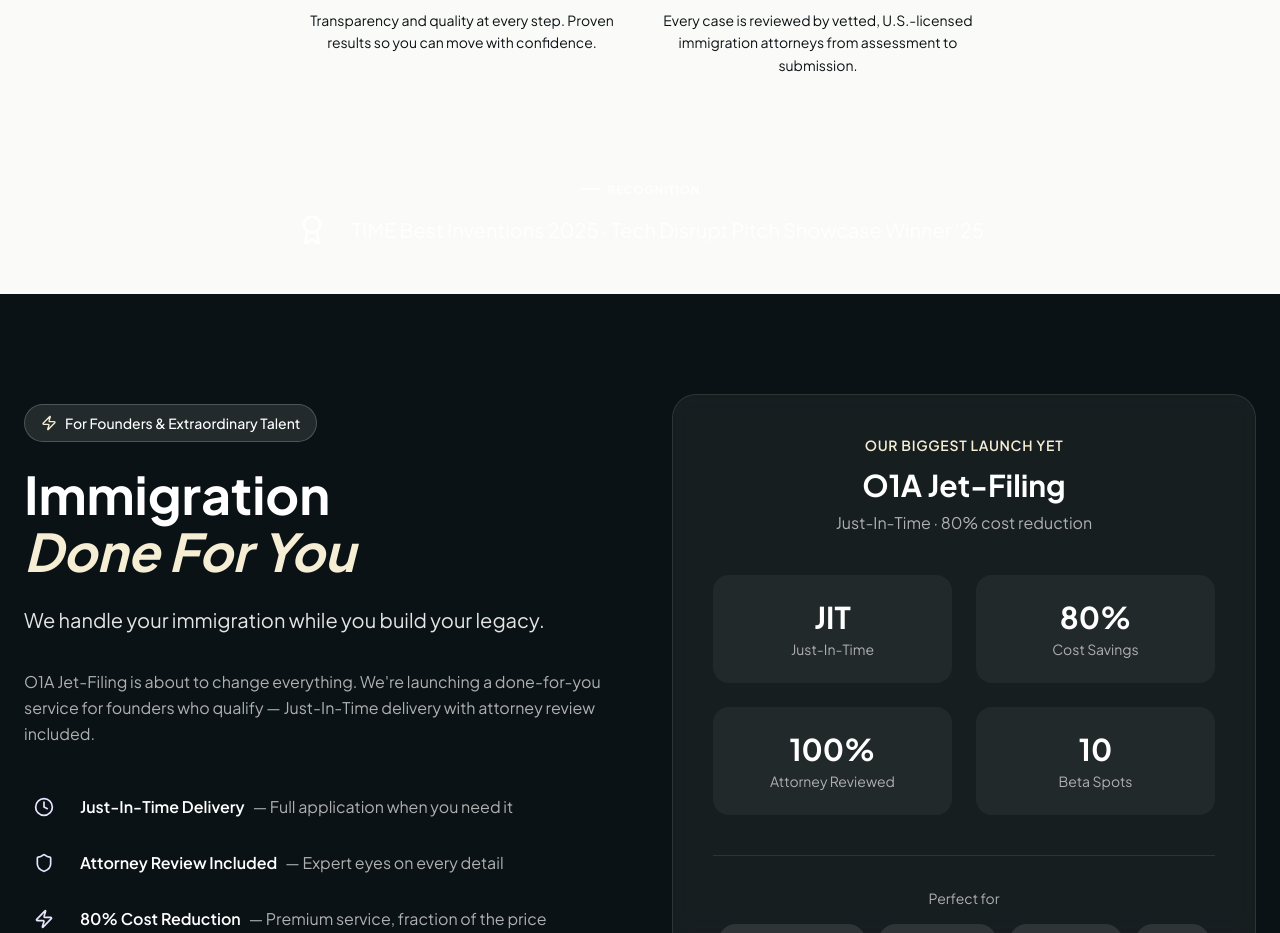
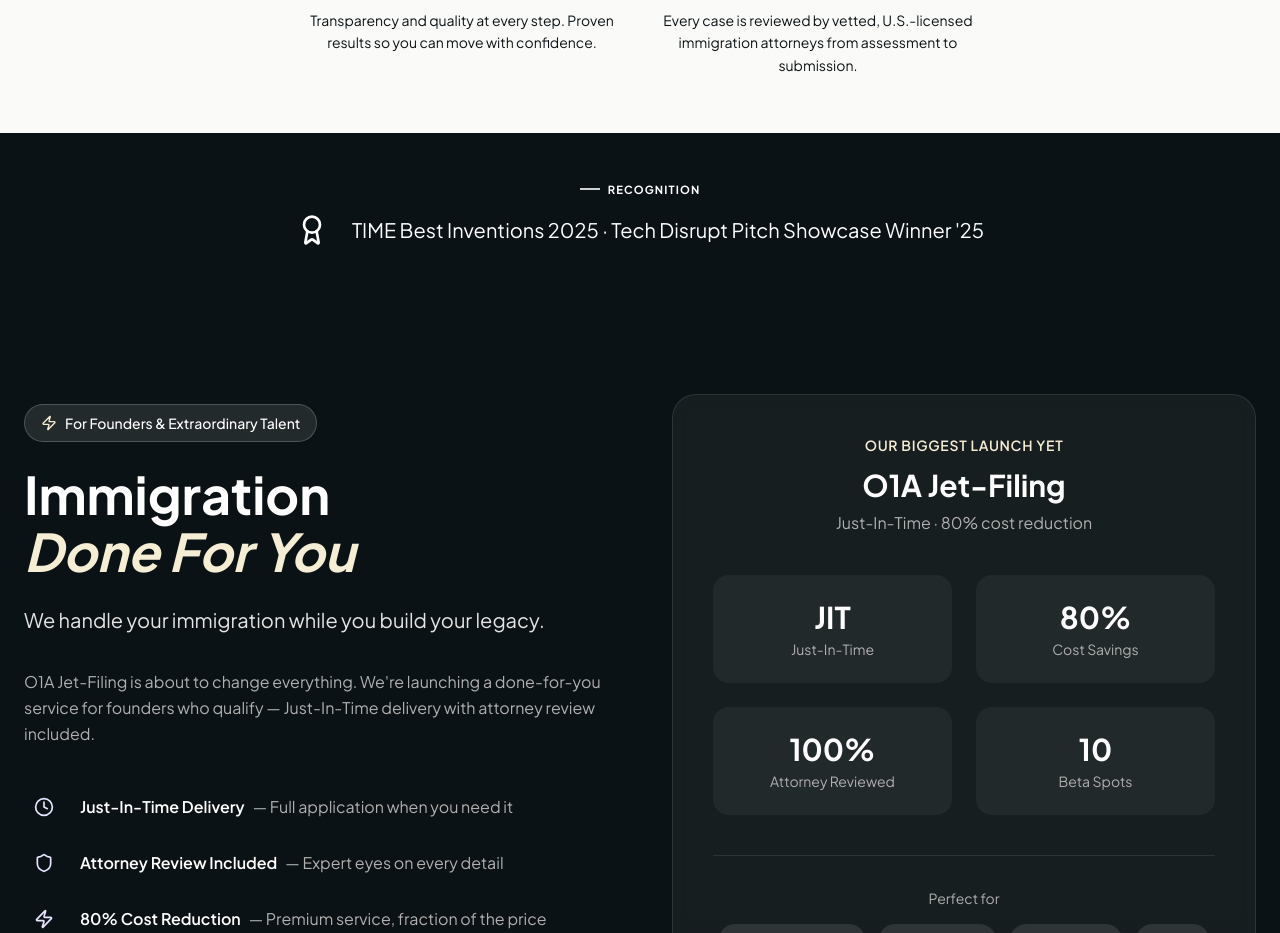
Before and after one commit to bisimusic/JustiGuideAI, a Next.js app: page / in a window 1280 px wide. Shown: the part 1984-2917 px from the top of the page. Built offline with nearby package versions, Linux system fonts and the light colour scheme.

Commit message:
Landing: Recognition bg match JIT (#0B1215); hero CTA hover bg #0B1215; achievements text forced white
Co-authored-by: Cursor <cursoragent@cursor.com>

```diff
--- a/app/page.tsx
+++ b/app/page.tsx
@@ -137,7 +137,7 @@ export default function LandingPage() {
                 Stop wondering. Start moving. JustiGuide&apos;s AI analyzes your profile against thousands of successful cases and pairs you with the right attorney.
               </p>
               <div className="flex gap-4 flex-wrap mb-10">
-                <a href="https://immigrant.justi.guide/assessment" target="_blank" rel="noopener noreferrer" className="inline-flex items-center gap-2 bg-chalk text-accent px-8 py-4 rounded-[60px] font-bold text-[0.95rem] min-h-[52px] border-2 border-accent hover:bg-accent hover:text-white hover:border-accent hover:shadow-[0_12px_32px_rgba(107,95,207,0.35)] hover:-translate-y-1 transition-all duration-200" data-testid="button-hero-cta">
+                <a href="https://immigrant.justi.guide/assessment" target="_blank" rel="noopener noreferrer" className="inline-flex items-center gap-2 bg-chalk text-accent px-8 py-4 rounded-[60px] font-bold text-[0.95rem] min-h-[52px] border-2 border-accent hover:border-accent hover:shadow-[0_12px_32px_rgba(107,95,207,0.35)] hover:-translate-y-1 transition-all duration-200 hover:bg-[#0B1215] [&:hover]:text-white [&:hover]:[color:#ffffff]" data-testid="button-hero-cta">
                   See my eligibility score <ArrowRight className="w-4 h-4 shrink-0" />
                 </a>
                 <a href="#how-it-works" className="inline-flex items-center gap-2 bg-transparent text-ink px-8 py-4 rounded-[60px] font-bold text-[0.95rem] border-2 border-border hover:border-accent hover:text-accent hover:bg-accent-light/50 transition-all min-h-[52px] duration-200">How it works</a>
@@ -227,14 +227,14 @@ export default function LandingPage() {
       </section>
 
       {/* Achievements — design system: accent bg, label + bar, font-display */}
-      <section className="py-12 bg-accent" data-testid="section-achievements">
+      <section className="py-12 bg-accent" data-testid="section-achievements" style={{ backgroundColor: '#0B1215' }}>
         <div className="max-w-7xl mx-auto px-6">
-          <p className="text-[0.7rem] font-bold tracking-widest uppercase text-white/90 mb-4 flex items-center justify-center gap-2">
-            <span className="w-5 h-0.5 bg-white/80" aria-hidden /> Recognition
+          <p className="text-[0.7rem] font-bold tracking-widest uppercase mb-4 flex items-center justify-center gap-2" style={{ color: '#ffffff' }}>
+            <span className="w-5 h-0.5 shrink-0" style={{ backgroundColor: 'rgba(255,255,255,0.8)' }} aria-hidden /> Recognition
           </p>
           <div className="flex flex-wrap items-center justify-center gap-4 md:gap-6">
-            <Award className="w-8 h-8 shrink-0 text-white" />
-            <span className="font-display text-lg md:text-xl text-white text-center">TIME Best Inventions 2025 · Tech Disrupt Pitch Showcase Winner &apos;25</span>
+            <Award className="w-8 h-8 shrink-0" style={{ color: '#ffffff' }} />
+            <span className="font-display text-lg md:text-xl text-center" style={{ color: '#ffffff' }}>TIME Best Inventions 2025 · Tech Disrupt Pitch Showcase Winner &apos;25</span>
           </div>
         </div>
       </section>
```
